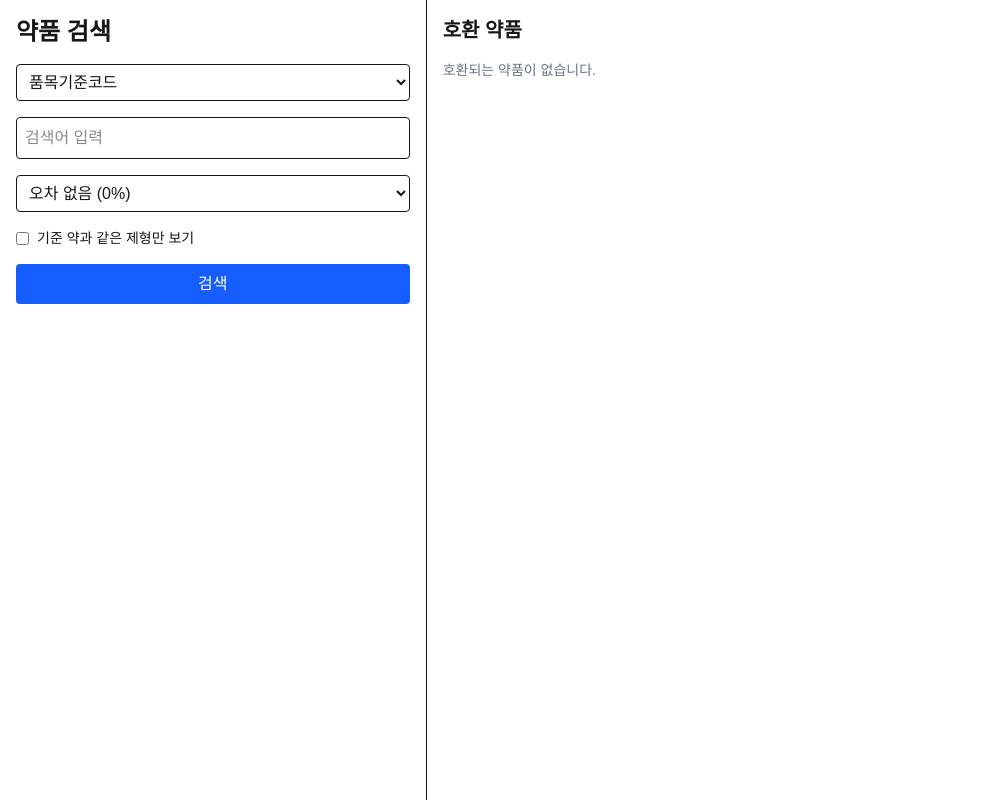
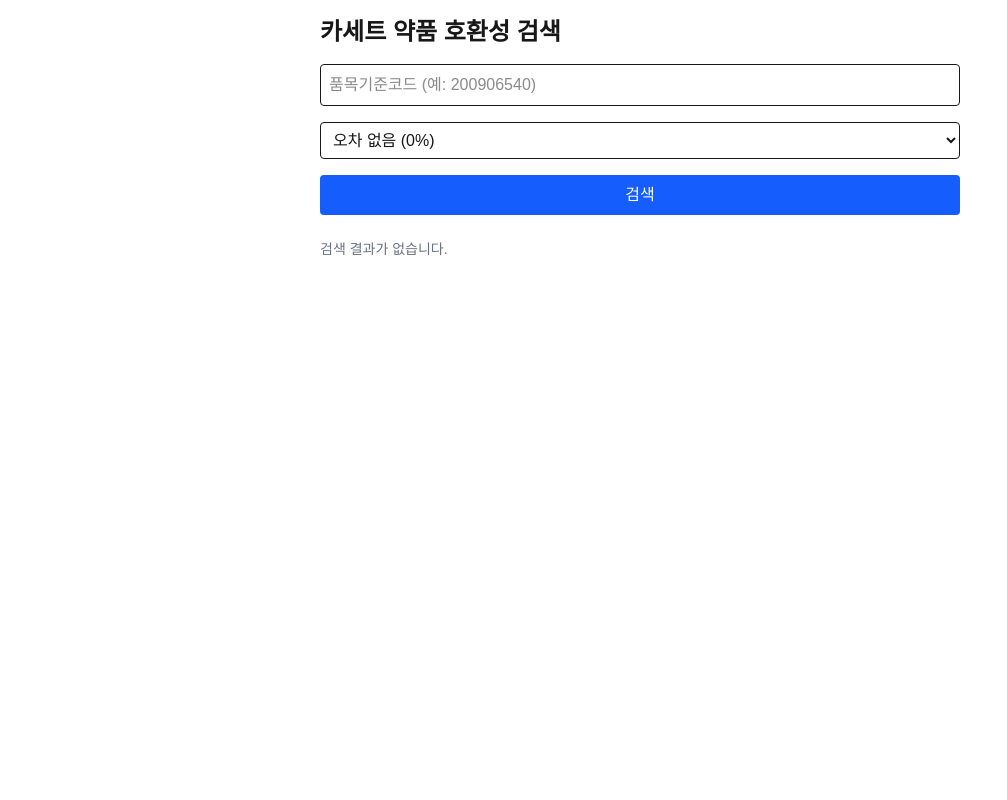
Before and after one commit to parc02/pharmATC-front, a Next.js app in the folder pharmatc-front/: page / in a window 1280 px wide. Shown: the whole page, without its empty margins (0-1007 px from the left). Built offline with nearby package versions, Linux system fonts and the light colour scheme.

Commit message:
오류 고침

```diff
--- a/pharmatc-front/src/app/page.tsx
+++ b/pharmatc-front/src/app/page.tsx
@@ -1,6 +1,6 @@
 'use client';
 
-import { useState, useMemo } from 'react';
+import { useState } from 'react';
 
 type DrugDto = {
   itemSeq: string;
@@ -16,25 +16,17 @@ type DrugDto = {
 };
 
 export default function Home() {
-  const [searchType, setSearchType] = useState<'itemSeq' | 'ediCode' | 'itemName'>('itemSeq');
-  const [searchValue, setSearchValue] = useState('');
+  const [itemSeq, setItemSeq] = useState('');
   const [tolerance, setTolerance] = useState(0);
-  const [sameFormOnly, setSameFormOnly] = useState(false);
-  const [searchResults, setSearchResults] = useState<DrugDto[]>([]);
-  const [selectedBaseDrug, setSelectedBaseDrug] = useState<DrugDto | null>(null);
   const [results, setResults] = useState<DrugDto[]>([]);
   const [loading, setLoading] = useState(false);
   const [error, setError] = useState('');
 
-  const filteredResults = useMemo(() => {
-    if (!sameFormOnly || !selectedBaseDrug) return results;
-    return results.filter(d => d.formCodeName === selectedBaseDrug.formCodeName);
-  }, [results, sameFormOnly, selectedBaseDrug]);
+  const handleSearch = async () => {
+    const trimmed = itemSeq.trim();
 
-  const handleSearch = async () => {
-    const trimmed = searchValue.trim();
     if (!trimmed) {
-      setError('검색어를 입력해주세요.');
+      setError('품목기준코드를 입력해주세요.');
       return;
     }
 
@@ -46,75 +38,44 @@ export default function Home() {
     setError('');
     setLoading(true);
     setResults([]);
-    setSearchResults([]);
-    setSelectedBaseDrug(null);
 
     try {
-      if (searchType === 'itemSeq') {
-        const res = await fetch('http://localhost:8080/api/v1/match', {
+      const response = await fetch('http://localhost:8080/api/v1/match', {
         method: 'POST',
         headers: { 'Content-Type': 'application/json' },
-          body: JSON.stringify({ itemSeq: trimmed, tolerance }),
+        body: JSON.stringify({
+          itemSeq: trimmed,
+          tolerance: Number(tolerance),
+        }),
       });
-        if (!res.ok) throw new Error('매칭 검색 실패');
-        const data = await res.json();
+
+      if (!response.ok) {
+        throw new Error(`서버 오류: ${response.status}`);
+      }
+
+      const data = await response.json();
       setResults(data.matchedDrugs || []);
+    } catch (err: unknown) {
+      if (err instanceof Error) {
+        setError(err.message);
       } else {
-        const param = searchType === 'ediCode' ? 'ediCode' : 'itemName';
-        const res = await fetch(`http://localhost:8080/api/v1/drugs/search?${param}=${encodeURIComponent(trimmed)}`);
-        if (!res.ok) throw new Error('약 검색 실패');
-        const data = await res.json();
-        const list = Array.isArray(data) ? data : [];
-        setSearchResults(list);
+        setError('알 수 없는 오류가 발생했습니다.');
       }
-    } catch (err: any) {
-      setError(err.message || '검색 중 오류 발생');
-    } finally {
-      setLoading(false);
-    }
-  };
-
-  const handleBaseSelect = async (drug: DrugDto) => {
-    setSelectedBaseDrug(drug);
-    setResults([]);
-    setLoading(true);
-    try {
-      const res = await fetch('http://localhost:8080/api/v1/match', {
-        method: 'POST',
-        headers: { 'Content-Type': 'application/json' },
-        body: JSON.stringify({ itemSeq: drug.itemSeq, tolerance }),
-      });
-      if (!res.ok) throw new Error('매칭 검색 실패');
-      const data = await res.json();
-      setResults(data.matchedDrugs || []);
-    } catch (err: any) {
-      setError(err.message || '매칭 중 오류 발생');
     } finally {
       setLoading(false);
     }
   };
 
   return (
-      <main className="flex flex-col md:flex-row h-screen">
-        <div className="w-full md:w-1/3 p-4 border-r overflow-y-auto">
-          <h1 className="text-2xl font-bold mb-4">약품 검색</h1>
+      <main className="max-w-2xl mx-auto p-4">
+        <h1 className="text-2xl font-bold mb-4">카세트 약품 호환성 검색</h1>
 
-          <div className="space-y-4 mb-4">
-            <select
-                value={searchType}
-                onChange={(e) => setSearchType(e.target.value as any)}
-                className="w-full border rounded p-2"
-            >
-              <option value="itemSeq">품목기준코드</option>
-              <option value="ediCode">보험코드</option>
-              <option value="itemName">약품명</option>
-            </select>
-
+        <div className="space-y-4 mb-6">
           <input
               type="text"
-                placeholder="검색어 입력"
-                value={searchValue}
-                onChange={(e) => setSearchValue(e.target.value)}
+              placeholder="품목기준코드 (예: 200906540)"
+              value={itemSeq}
+              onChange={(e) => setItemSeq(e.target.value)}
               className="w-full border rounded p-2"
           />
 
@@ -130,15 +91,6 @@ export default function Home() {
             <option value={20}>20%</option>
           </select>
 
-            <div className="flex items-center space-x-2">
-              <input
-                  type="checkbox"
-                  checked={sameFormOnly}
-                  onChange={() => setSameFormOnly(prev => !prev)}
-              />
-              <label className="text-sm">기준 약과 같은 제형만 보기</label>
-            </div>
-
           <button
               onClick={handleSearch}
               disabled={loading}
@@ -150,39 +102,9 @@ export default function Home() {
           {error && <p className="text-red-600 text-sm">{error}</p>}
         </div>
 
-          {searchResults.length > 0 && (
-              <div className="space-y-2">
-                <p className="text-sm text-gray-600">검색된 약품 (기준 약 선택)</p>
-                {searchResults.map((drug, i) => (
-                    <button
-                        key={i}
-                        onClick={() => handleBaseSelect(drug)}
-                        className="w-full text-left border p-2 rounded hover:bg-gray-100"
-                    >
-                      {drug.itemName}
-                    </button>
-                ))}
-              </div>
-          )}
-
-          {selectedBaseDrug && (
-              <div className="mt-6 p-4 border rounded bg-gray-50">
-                <h3 className="text-md font-semibold mb-2">선택된 기준 약품</h3>
-                <p><strong>약품명:</strong> {selectedBaseDrug.itemName}</p>
-                <p><strong>제형:</strong> {selectedBaseDrug.formCodeName}</p>
-                <p><strong>품목기준코드:</strong> {selectedBaseDrug.itemSeq}</p>
-                <p><strong>장축:</strong> {selectedBaseDrug.lengLong} mm</p>
-                <p><strong>단축:</strong> {selectedBaseDrug.lengShort} mm</p>
-                <p><strong>두께:</strong> {selectedBaseDrug.thick} mm</p>
-              </div>
-          )}
-        </div>
-
-        <div className="w-full md:w-2/3 p-4 overflow-y-auto">
-          <h2 className="text-xl font-semibold mb-4">호환 약품</h2>
         <div className="space-y-4">
-            {filteredResults.length > 0 ? (
-                filteredResults.map((drug, index) => (
+          {results.length > 0 ? (
+              results.map((drug, index) => (
                   <div key={index} className="p-4 border rounded shadow">
                     {drug.itemImage && (
                         <img
@@ -192,9 +114,9 @@ export default function Home() {
                         />
                     )}
                     <p><strong>약품명:</strong> {drug.itemName}</p>
-                      <p><strong>제형:</strong> {drug.formCodeName}</p>
                     <p><strong>품목기준코드:</strong> {drug.itemSeq}</p>
                     <p><strong>업체명:</strong> {drug.entpName} (코드: {drug.entpSeq})</p>
+                    <p><strong>제형:</strong> {drug.formCodeName}</p>
                     <p><strong>장축:</strong> {drug.lengLong} mm</p>
                     <p><strong>단축:</strong> {drug.lengShort} mm</p>
                     <p><strong>두께:</strong> {drug.thick} mm</p>
@@ -202,9 +124,8 @@ export default function Home() {
                   </div>
               ))
           ) : (
-                !loading && <p className="text-gray-500 text-sm">호환되는 약품이 없습니다.</p>
+              !loading && <p className="text-gray-500 text-sm">검색 결과가 없습니다.</p>
           )}
-          </div>
         </div>
       </main>
   );
```
Lines whose indentation alone changed are shown as unchanged.
